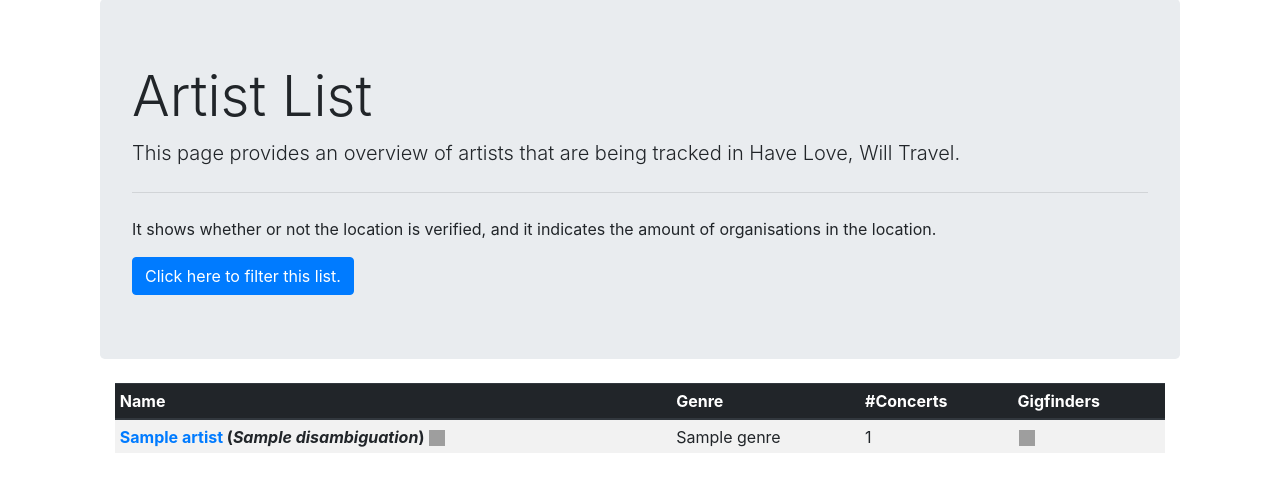
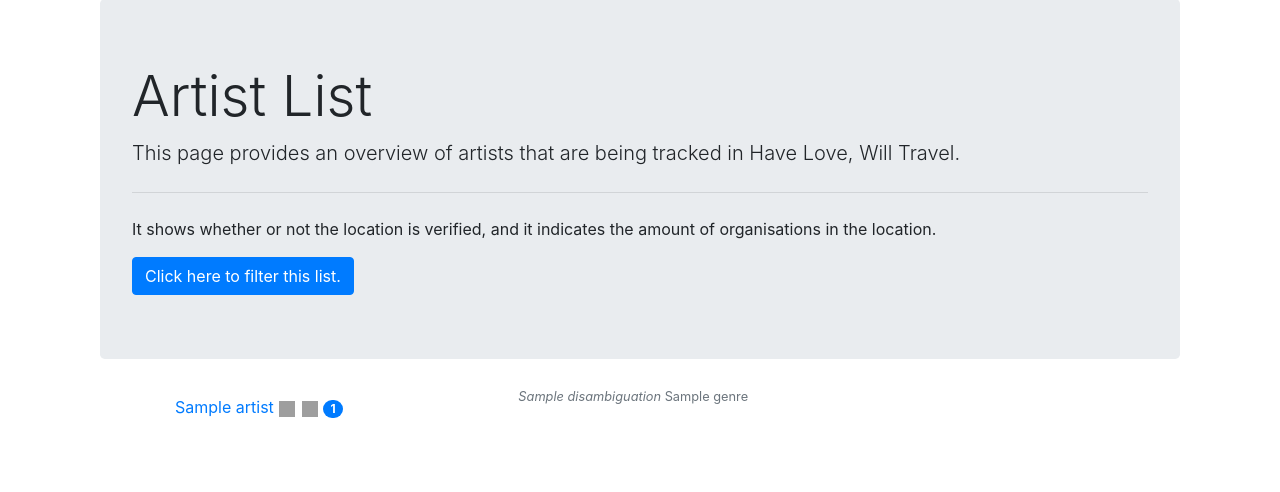
Before and after one commit to Kunstenpunt/havelovewilltravel, a Django app: template hlwtadmin/templates/hlwtadmin/artist_list.html in a window 1280 px wide. Shown: the part 81-573 px from the top of the page. Run offline with Django 3.2, Linux system fonts and the light colour scheme; the template is opened without the code that fills it: most values are stand-ins (such as "Sample title", 1, 10 or a date in 2020); some libraries are stand-ins or nearby versions; grey boxes are pictures that could not be loaded.

Commit message:
artists and locations should be visualised as a multicolumn list

```diff
--- a/hlwtadmin/templates/hlwtadmin/artist_list.html
+++ b/hlwtadmin/templates/hlwtadmin/artist_list.html
@@ -20,37 +20,20 @@
 
 {% if artist_list %}
 <div class="container my-4">
-  <table class="table table-striped table-sm">
-    <thead class="thead-dark">
-      <tr>
-        <th>Name</th>
-        <th>Genre</th>
-        <th>#Concerts</th>
-        <th>Gigfinders</th>
-      </tr>
-    </thead>
+    <ul class="list-group-flush card-columns">
     {% for artist in artist_list %}
-      <tr>
-        <th scope="row">
-            <a href="{{ artist.get_absolute_url }}">{{ artist.name }}</a> (<i>{{ artist.disambiguation }}</i>)
-            <a target="_blank" href="https://musicbrainz.org/artist/{{ artist.mbid }}">
-                {% load static %}<img style="width: 16px; height: 16px; border: 0px; margin-left: 1px; margin-right: 1px;" src="{% static 'icons/musicbrainz.png' %}" alt="{{ artist.name }}" />
-            </a>
-        </th>
-        <td>{{ artist.genre.all|join:"," }}</td>
-        <td>
-          {{ artist.concert_count }}
-        </td>
-        <td>
-        {% for gf in artist.gigfinderurl_set.all %}
-          <a target="_blank" href="{{ gf.url }}">
-              {% load static %}<img style="width: 16px; height: 16px; border: 0px; margin-left: 1px; margin-right: 1px;" src="{% static 'icons/' %}{{ gf.gigfinder }}.png" alt="{{ gf.gigfinder }}" />
-          </a>
-        {% endfor %}
-        </td>
-      </tr>
+        <li class="list-group-item d-flex justify-content-between align-items-center">
+            <span>
+            <a href="{{ artist.get_absolute_url }}">{{ artist.name }}</a>
+            <a target="_blank" href="https://musicbrainz.org/artist/{{ artist.mbid }}">{% load static %}<img style="width: 16px; height: 16px; border: 0px; margin-left: 1px; margin-right: 1px;" src="{% static 'icons/musicbrainz.png' %}" alt="{{ artist.name }}" /></a>
+            {% for gf in artist.gigfinderurl_set.all %}<a target="_blank" href="{{ gf.url }}">{% load static %}<img style="width: 16px; height: 16px; border: 0px; margin-left: 1px; margin-right: 1px;" src="{% static 'icons/' %}{{ gf.gigfinder }}.png" alt="{{ gf.gigfinder }}" /></a>{% endfor %}
+            <span class="badge badge-primary badge-pill">{{ artist.concert_count }}</span>
+            <br/>
+            <small class="text-muted"><em>{{ artist.disambiguation }}</em> {{ artist.genre.all|join:"," }}</small>
+            </span>
+        </li>
     {% endfor %}
-  </table>
+  </ul>
   {% load my_tags %}
 
     {% if is_paginated %}
--- a/hlwtadmin/views.py
+++ b/hlwtadmin/views.py
@@ -508,14 +508,14 @@ class ArtistListView(ListView):
     def get_queryset(self):
         filter_val = self.request.GET.get('filter', '')
         new_context = Artist.objects.filter(
-            name__unaccent__iregex=filter_val
+            name__iregex=filter_val
         )
         return new_context
 
     def get_context_data(self, **kwargs):
         context = super().get_context_data(**kwargs)
         context['filter'] = self.request.GET.get('filter', '')
-        context['num_artists'] = Artist.objects.filter(name__unaccent__iregex=context['filter']).count()
+        context['num_artists'] = Artist.objects.filter(name__iregex=context['filter']).count()
         return context
 
 
```
Also changed, not shown: hlwtadmin/templates/hlwtadmin/location_list.html (+9 -7 lines), hlwtadmin/templates/hlwtadmin/organisation_list.html (+5 -3 lines).
